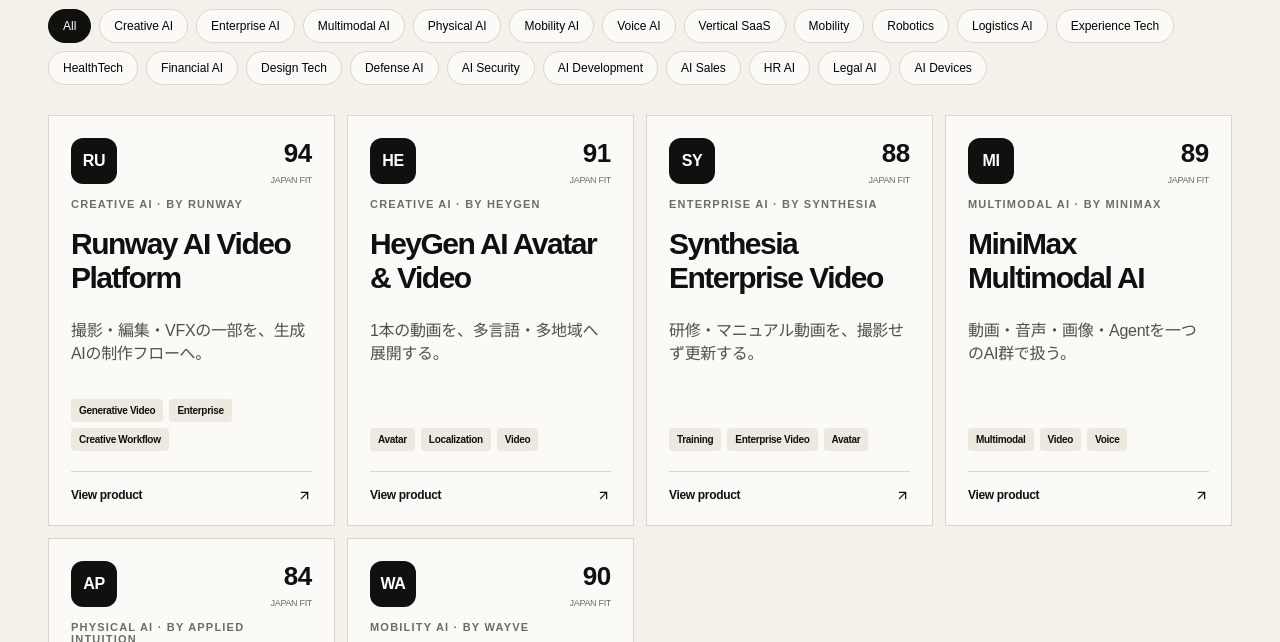
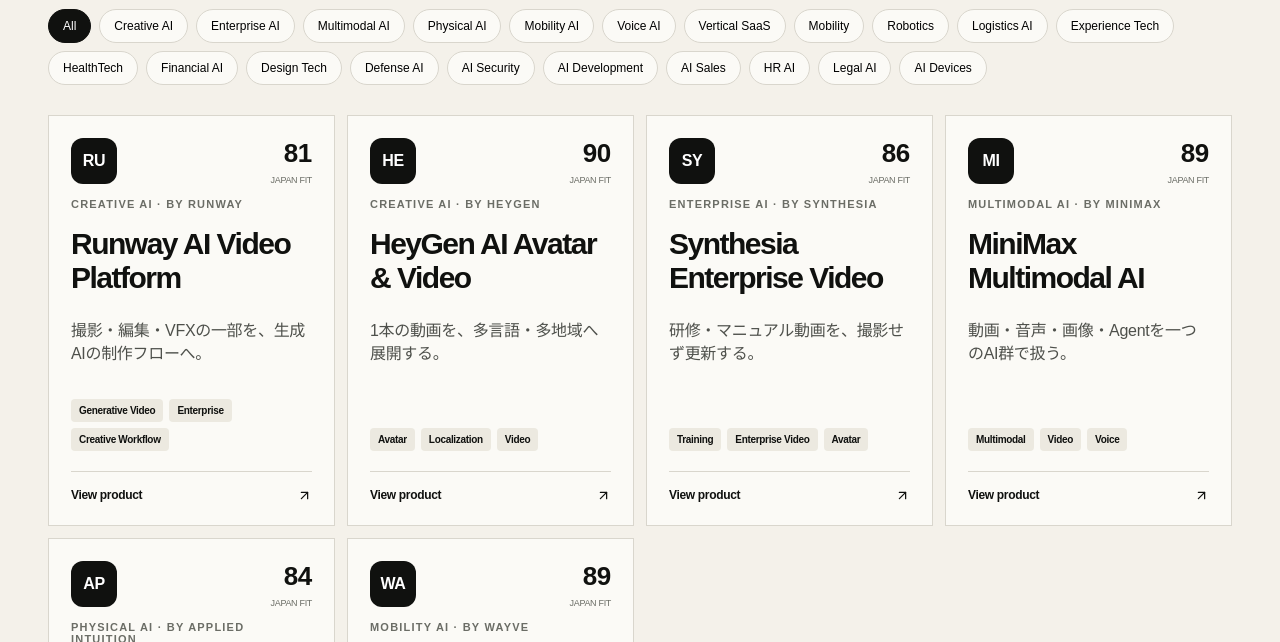
Before and after one commit to yasu-kai/tech-meets-japan, a Next.js app: page / in a window 1280 px wide. Shown: the part 2280-2922 px from the top of the page. Built offline with nearby package versions, Linux system fonts and the light colour scheme.

Commit message:
Show calculated Japan Fit in product cards

```diff
--- a/components/ProductExplorer.tsx
+++ b/components/ProductExplorer.tsx
@@ -3,7 +3,7 @@
 import { useMemo, useState } from "react";
 import Link from "next/link";
 import { ArrowUpRight, Search, SlidersHorizontal } from "lucide-react";
-import { productCategories, products } from "@/lib/data";
+import { calculateProductJapanFit, productCategories, products } from "@/lib/data";
 
 export default function ProductExplorer({ compact = false }: { compact?: boolean }) {
   const [query, setQuery] = useState("");
@@ -38,7 +38,7 @@ export default function ProductExplorer({ compact = false }: { compact?: boolean
           <Link href={"/products/"+product.slug} className="company-card" key={product.slug}>
             <div className="company-card-top">
               <div className="company-monogram">{product.name.slice(0,2).toUpperCase()}</div>
-              <div className="score"><strong>{product.fitScore}</strong><span>Japan Fit</span></div>
+              <div className="score"><strong>{calculateProductJapanFit(product)}</strong><span>Japan Fit</span></div>
             </div>
             <p className="eyebrow">{product.category} · by {product.provider}</p>
             <h3>{product.name}</h3>
```
